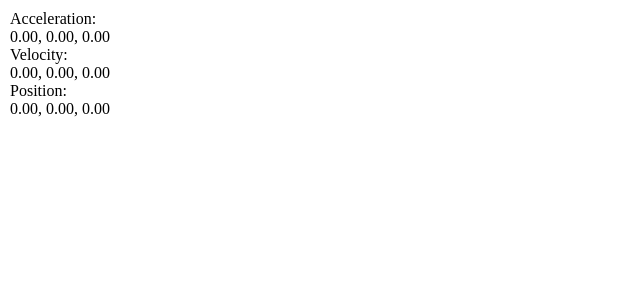
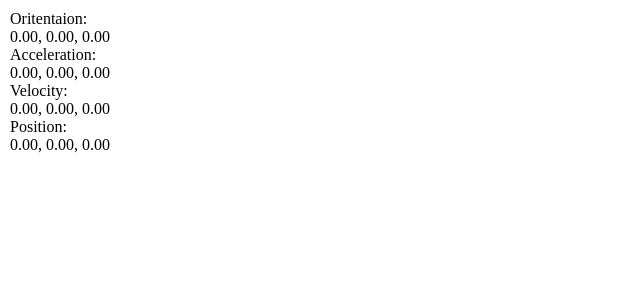
Before and after one commit to idanstark42/gardenheights, a React (Vite) app: page / in a window 1280 px wide. Shown: the top 300 px of the page, without its empty margins (0-640 px from the left). Built offline with nearby package versions, Linux system fonts and the light colour scheme.

Commit message:
printing orientation

```diff
--- a/src/components/spyglass.jsx
+++ b/src/components/spyglass.jsx
@@ -9,6 +9,10 @@ export default function Spyglass () {
   const { orientation, acceleration, velocity, position } = usePhonePosition()
   return (
     <div style={{ position: 'absolute', top: 0, right: 0, padding: 10, width: '100%', height: '100%' }}>
+      Oritentaion:
+      <br />
+      {orientation.map(o => o.toFixed(2)).join(', ')}
+      <br />
       Acceleration:
       <br />
       {acceleration.map(a => a.toFixed(2)).join(', ')}
```
